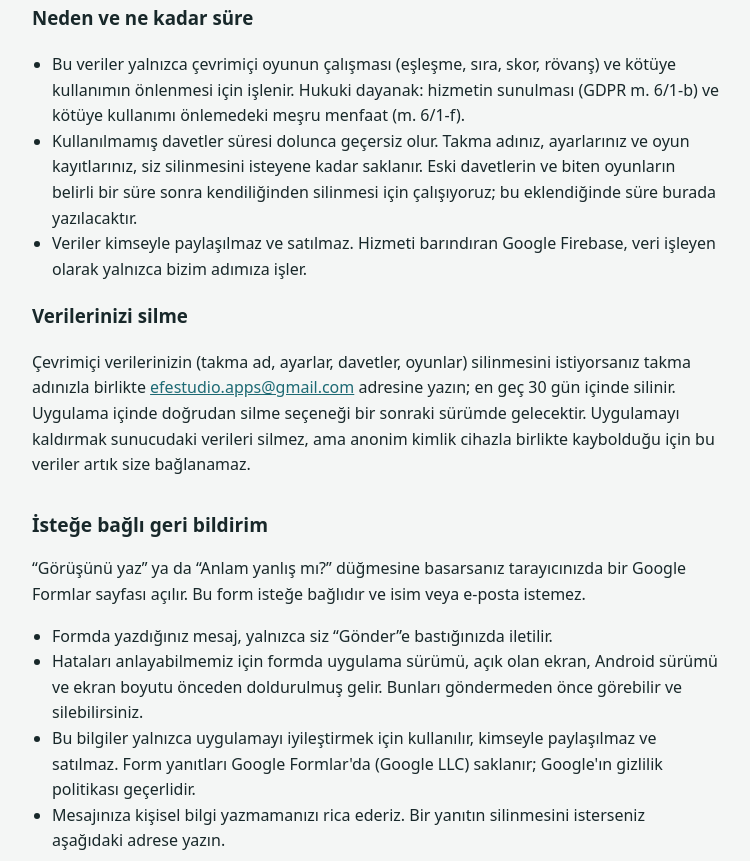
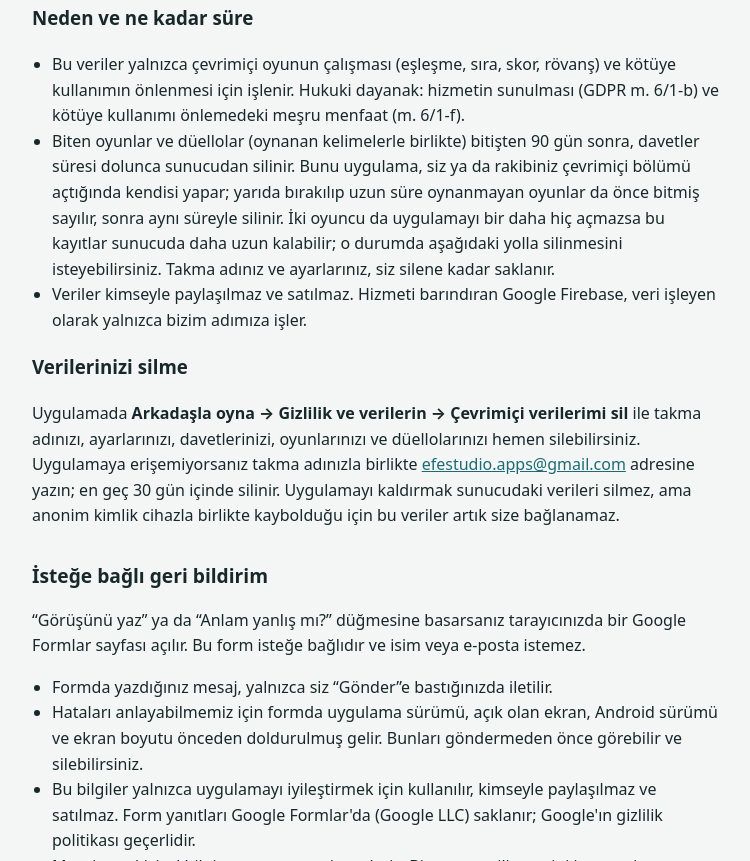
Before and after one commit to efestudioapps/efestudioapps.github.io, a plain HTML site: page woertlik/gizlilik.html in a window 1280 px wide. Shown: the part 1433-2294 px from the top of the page, without its empty margins (264-1014 px from the left). Drawn offline with Linux system fonts and the light colour scheme.

Commit message:
Wörtlik gizlilik: saklama süresi (90 gün, uygulama temizliği) ve uygulama içi silme
Co-Authored-By: Claude Opus 5.5 <noreply@anthropic.com>
Claude-Session: https://claude.ai/code/session_01GqYMdDe51HtnQMDjWgs5z5

```diff
--- a/woertlik/gizlilik.html
+++ b/woertlik/gizlilik.html
@@ -10,7 +10,7 @@
 <div class="wrap">
 <header><a class="brand" href="../">Efe Studio</a><nav><a href="./">Wörtlik</a></nav></header>
 <h1>Wörtlik – Gizlilik Politikası</h1>
-<p class="lead">Son güncelleme: 25 Kasım 2026</p>
+<p class="lead">Son güncelleme: 26 Kasım 2026</p>
 <p>Bu politika, Efe Studio tarafından geliştirilen Wörtlik Android uygulaması için geçerlidir.</p>
 <h2>Kısaca</h2>
 <ul>
@@ -38,11 +38,11 @@
 <h3>Neden ve ne kadar süre</h3>
 <ul>
 <li>Bu veriler yalnızca çevrimiçi oyunun çalışması (eşleşme, sıra, skor, rövanş) ve kötüye kullanımın önlenmesi için işlenir. Hukuki dayanak: hizmetin sunulması (GDPR m. 6/1-b) ve kötüye kullanımı önlemedeki meşru menfaat (m. 6/1-f).</li>
-<li>Kullanılmamış davetler süresi dolunca geçersiz olur. Takma adınız, ayarlarınız ve oyun kayıtlarınız, siz silinmesini isteyene kadar saklanır. Eski davetlerin ve biten oyunların belirli bir süre sonra kendiliğinden silinmesi için çalışıyoruz; bu eklendiğinde süre burada yazılacaktır.</li>
+<li>Biten oyunlar ve düellolar (oynanan kelimelerle birlikte) bitişten 90 gün sonra, davetler süresi dolunca sunucudan silinir. Bunu uygulama, siz ya da rakibiniz çevrimiçi bölümü açtığında kendisi yapar; yarıda bırakılıp uzun süre oynanmayan oyunlar da önce bitmiş sayılır, sonra aynı süreyle silinir. İki oyuncu da uygulamayı bir daha hiç açmazsa bu kayıtlar sunucuda daha uzun kalabilir; o durumda aşağıdaki yolla silinmesini isteyebilirsiniz. Takma adınız ve ayarlarınız, siz silene kadar saklanır.</li>
 <li>Veriler kimseyle paylaşılmaz ve satılmaz. Hizmeti barındıran Google Firebase, veri işleyen olarak yalnızca bizim adımıza işler.</li>
 </ul>
 <h3>Verilerinizi silme</h3>
-<p>Çevrimiçi verilerinizin (takma ad, ayarlar, davetler, oyunlar) silinmesini istiyorsanız takma adınızla birlikte <a href="mailto:efestudio.apps@gmail.com?subject=W%C3%B6rtlik%20veri%20silme">efestudio.apps@gmail.com</a> adresine yazın; en geç 30 gün içinde silinir. Uygulama içinde doğrudan silme seçeneği bir sonraki sürümde gelecektir. Uygulamayı kaldırmak sunucudaki verileri silmez, ama anonim kimlik cihazla birlikte kaybolduğu için bu veriler artık size bağlanamaz.</p>
+<p>Uygulamada <b>Arkadaşla oyna → Gizlilik ve verilerin → Çevrimiçi verilerimi sil</b> ile takma adınızı, ayarlarınızı, davetlerinizi, oyunlarınızı ve düellolarınızı hemen silebilirsiniz. Uygulamaya erişemiyorsanız takma adınızla birlikte <a href="mailto:efestudio.apps@gmail.com?subject=W%C3%B6rtlik%20veri%20silme">efestudio.apps@gmail.com</a> adresine yazın; en geç 30 gün içinde silinir. Uygulamayı kaldırmak sunucudaki verileri silmez, ama anonim kimlik cihazla birlikte kaybolduğu için bu veriler artık size bağlanamaz.</p>
 <h2>İsteğe bağlı geri bildirim</h2>
 <p>“Görüşünü yaz” ya da “Anlam yanlış mı?” düğmesine basarsanız tarayıcınızda bir Google Formlar sayfası açılır. Bu form isteğe bağlıdır ve isim veya e-posta istemez.</p>
 <ul>
```
